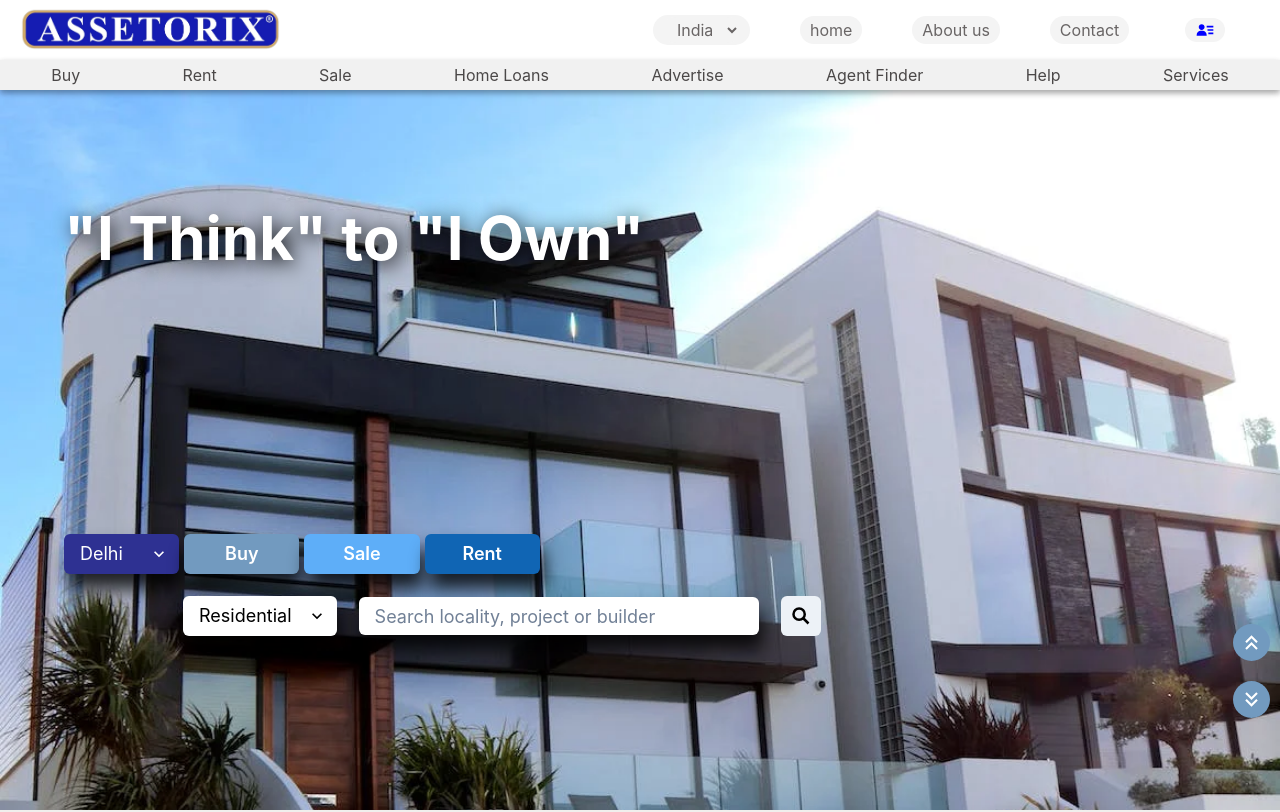
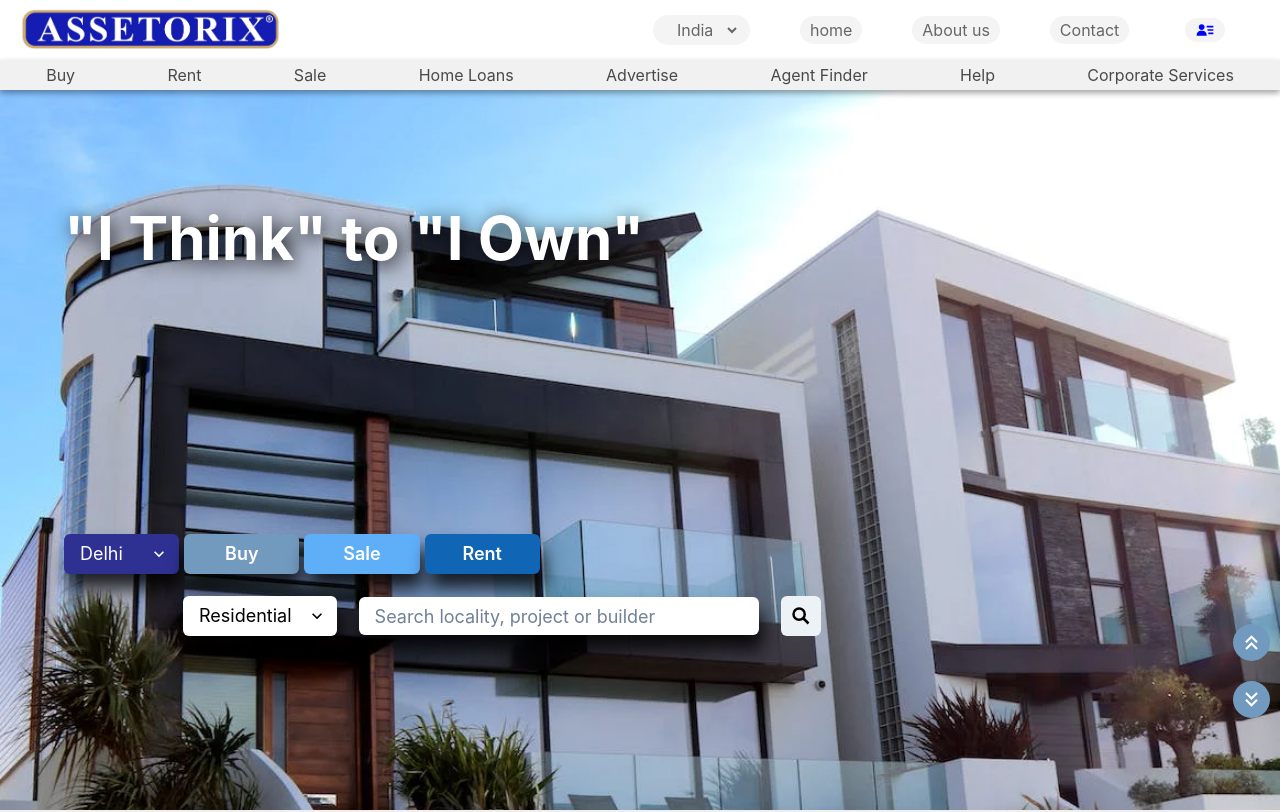
Before and after one commit to Tushit99/Assetorix_Web, a React (Create React App) app: page / in a window 1280 px wide. Shown: the top 812 px of the page. Built offline with nearby package versions, Linux system fonts and the light colour scheme.

Commit message:
web_home_page

```diff
--- a/src/components/Navbar/Navebar.jsx
+++ b/src/components/Navbar/Navebar.jsx
@@ -50,7 +50,7 @@ const Navebar = () => {
                 <Link>Advertise</Link>
                 <Link>Agent Finder</Link>
                 <Link>Help</Link>
-                <Link>Services</Link>
+                <Link> Corporate Services</Link>
             </div>
         </div>
     );
```
